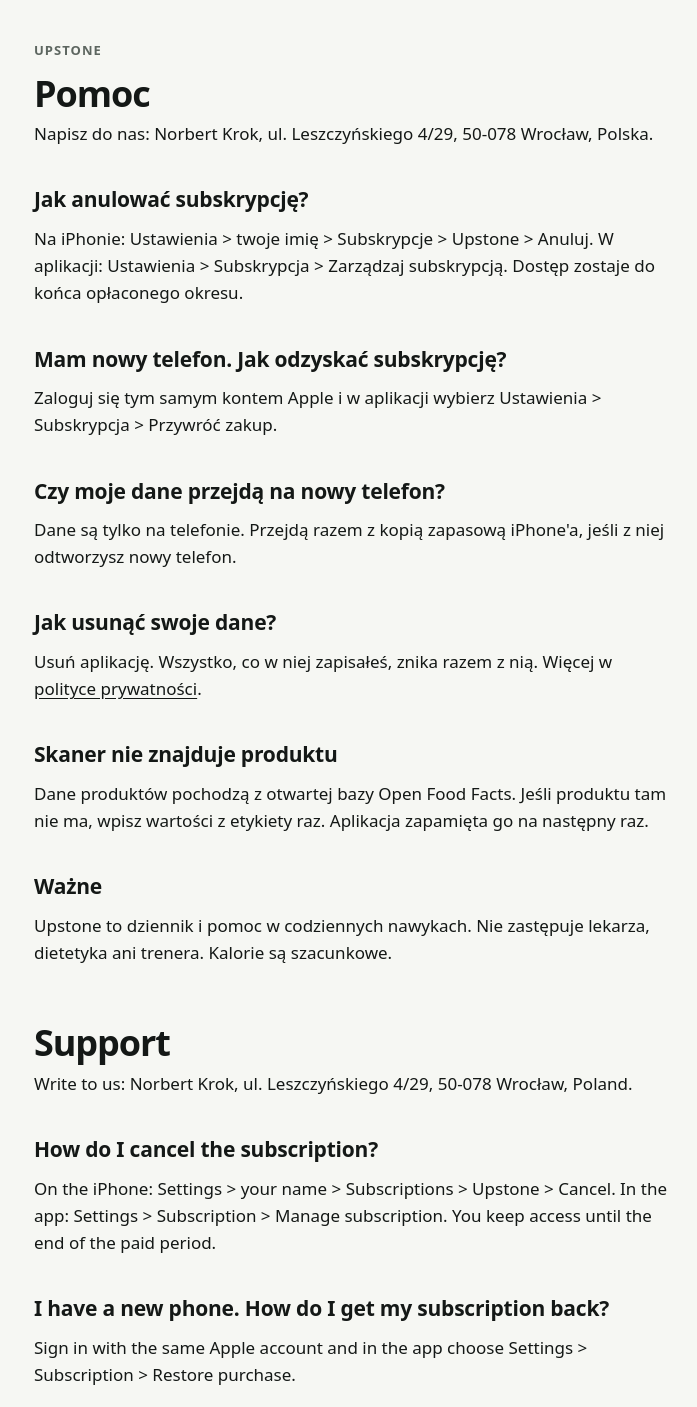
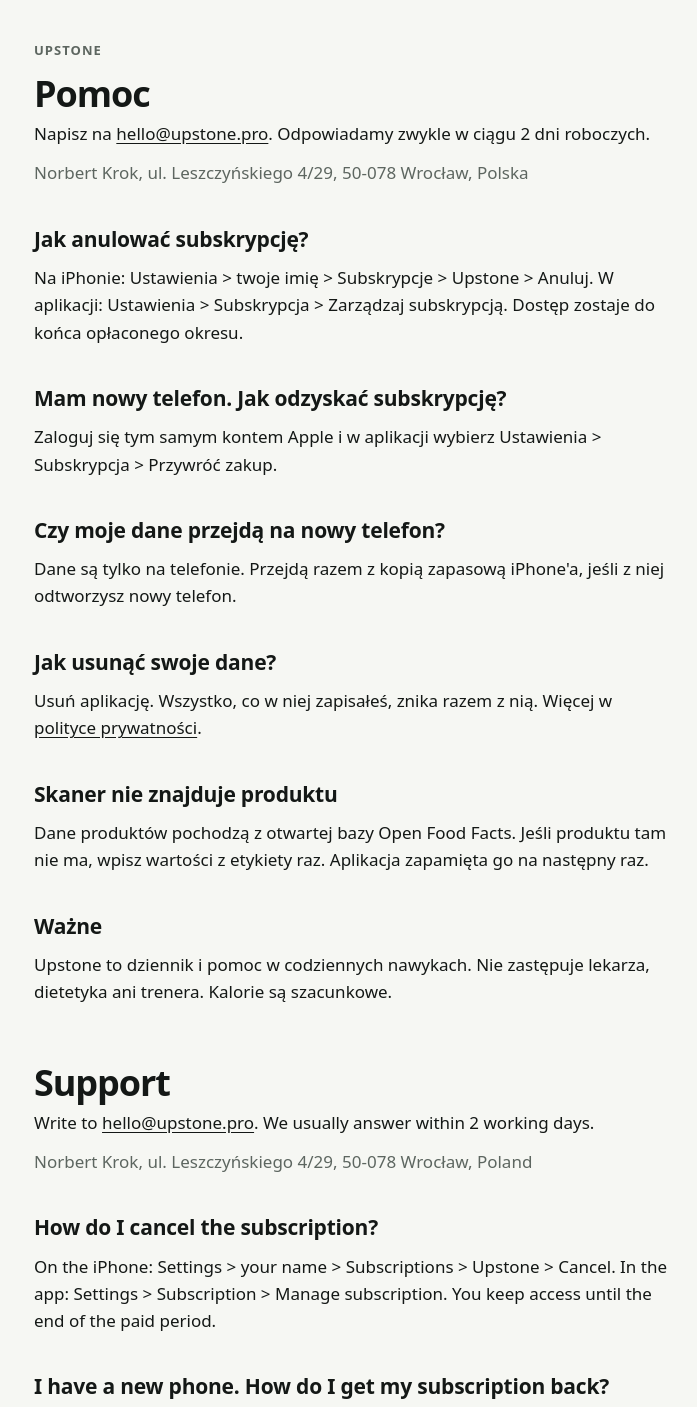
Before and after one commit to siematojaliterka1-commits/upstone-site, a plain HTML site: page support.html in a window 1280 px wide. Shown: the top 1407 px of the page, without its empty margins (286-983 px from the left). Drawn offline with Linux system fonts and the light colour scheme.

Commit message:
Contact address hello@upstone.pro

```diff
--- a/support.html
+++ b/support.html
@@ -11,7 +11,8 @@
 <main>
 <p class="eyebrow"><a href="index.html">Upstone</a></p>
 <h1>Pomoc</h1>
-<p>Napisz do nas: Norbert Krok, ul. Leszczyńskiego 4/29, 50-078 Wrocław, Polska.</p>
+<p>Napisz na <a href="mailto:hello@upstone.pro">hello@upstone.pro</a>. Odpowiadamy zwykle w ciągu 2 dni roboczych.</p>
+<p class="muted">Norbert Krok, ul. Leszczyńskiego 4/29, 50-078 Wrocław, Polska</p>
 
 <h2>Jak anulować subskrypcję?</h2>
 <p>Na iPhonie: Ustawienia &gt; twoje imię &gt; Subskrypcje &gt; Upstone &gt; Anuluj. W aplikacji: Ustawienia &gt; Subskrypcja &gt; Zarządzaj subskrypcją. Dostęp zostaje do końca opłaconego okresu.</p>
@@ -32,7 +33,8 @@
 <p>Upstone to dziennik i pomoc w codziennych nawykach. Nie zastępuje lekarza, dietetyka ani trenera. Kalorie są szacunkowe.</p>
 
 <h1 style="margin-top:56px">Support</h1>
-<p>Write to us: Norbert Krok, ul. Leszczyńskiego 4/29, 50-078 Wrocław, Poland.</p>
+<p>Write to <a href="mailto:hello@upstone.pro">hello@upstone.pro</a>. We usually answer within 2 working days.</p>
+<p class="muted">Norbert Krok, ul. Leszczyńskiego 4/29, 50-078 Wrocław, Poland</p>
 
 <h2>How do I cancel the subscription?</h2>
 <p>On the iPhone: Settings &gt; your name &gt; Subscriptions &gt; Upstone &gt; Cancel. In the app: Settings &gt; Subscription &gt; Manage subscription. You keep access until the end of the paid period.</p>
```
Also changed, not shown: index.html (+1 -0 lines), privacy.html (+1 -1 lines), prywatnosc.html (+1 -1 lines).
